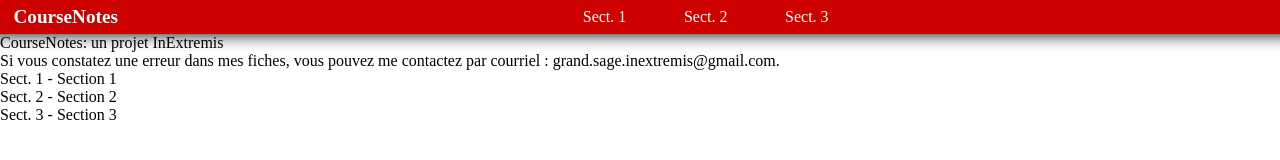
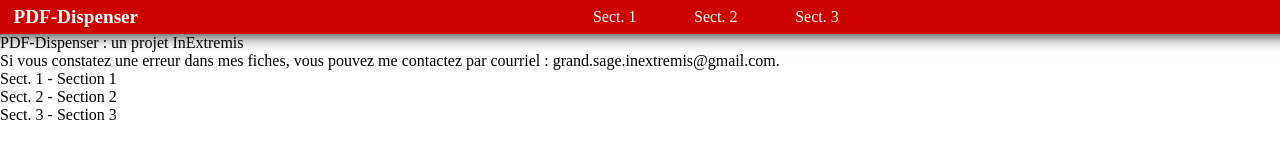
Before and after one commit to grand-sage-inextremis/PDF-Dispenser, a website with bundled scripts: page client/index.html in a window 1280 px wide. Built offline with nearby package versions, Linux system fonts and the light colour scheme; a web font is replaced by a local one.

Commit message:
fix: change the project name from "CourseNotes" to "PDF-Dispenser" in index.html
"CourseNotes" is the name of an early version of the project.

```diff
--- a/client/index.html
+++ b/client/index.html
@@ -4,7 +4,7 @@
 	<meta charset="UTF-8">
 	<meta name="viewport" content="width=device-width, initial-scale=1.0">
 	<link rel="stylesheet" href="/style.css">
-	<title>Accueil - CourseNotes</title>
+	<title>Accueil - PDF-Dispenser</title>
 </head>
 <body>
 
@@ -17,7 +17,7 @@
 			<label for="topbar__isNavDisplayed" class="switchBtn topbar__navToggleBtn"></label>
 
 			<h1 class="topbar__logo">
-				<a href="#" class="topbar__logoAnchor">CourseNotes</a>
+				<a href="#" class="topbar__logoAnchor">PDF-Dispenser</a>
 			</h1>
 
 		</div>
@@ -87,7 +87,7 @@
 
 	<footer class="footer">
 
-		<h1 class="footer__title">CourseNotes: un projet InExtremis</h1>
+		<h1 class="footer__title">PDF-Dispenser : un projet InExtremis</h1>
 		<p class="footer__text">Si vous constatez une erreur dans mes fiches, vous pouvez me contactez par courriel : <a href="mailto:grand.sage.inextremis@gmail.com">grand.sage.inextremis@gmail.com</a>.</p>
 
 		<nav class="footer__nav">
```
